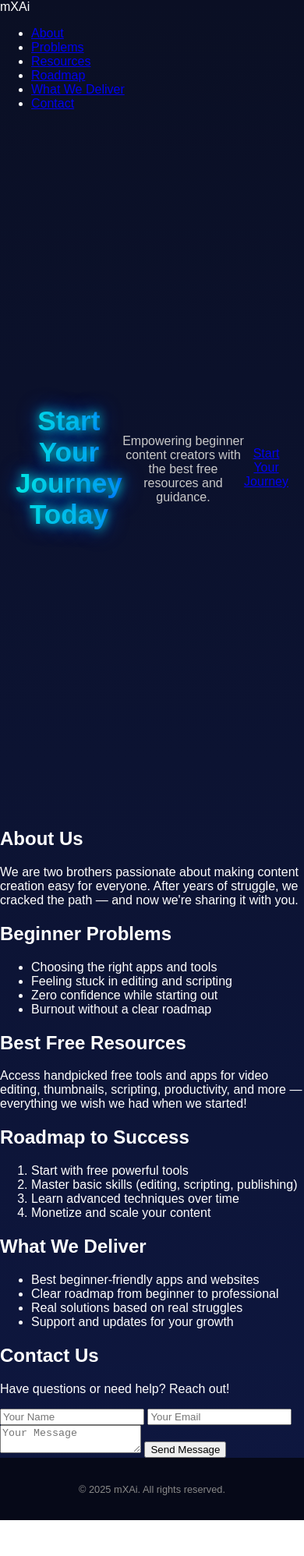
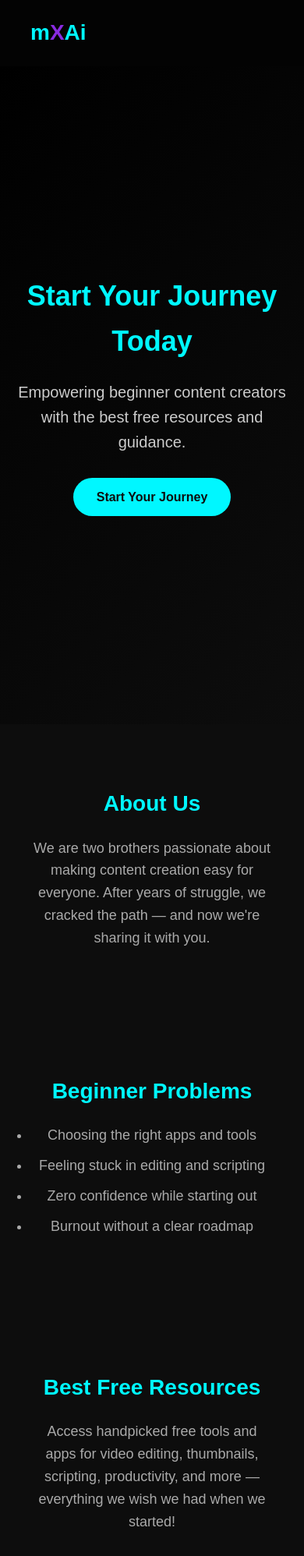
Before and after one commit to mxai0/mxai-creator-starter, a plain HTML site: page index.html in a window 390 px wide. Shown: the top 1996 px of the page at 78% size. Before the commit the page ends 1950 px from the top, so only its background shows below. Drawn offline with Linux system fonts and the light colour scheme.

Commit message:
Update style.css

```diff
--- a/style.css
+++ b/style.css
@@ -1,124 +1,174 @@
-body {
+/* Reset */
+* {
   margin: 0;
-  font-family: 'Poppins', sans-serif;
-  background: linear-gradient(#0a0f24, #0e1740);
-  color: white;
-  overflow-x: hidden;
-  scroll-behavior: smooth;
+  padding: 0;
+  box-sizing: border-box;
 }
 
-#particles-js {
-  position: fixed;
-  width: 100%;
-  height: 100%;
-  z-index: 0;
-  top: 0;
-  left: 0;
+body {
+  font-family: 'Poppins', sans-serif;
+  background: #0d0d0d;
+  color: #e0e0e0;
+  line-height: 1.6;
 }
 
+a {
+  color: inherit;
+  text-decoration: none;
+}
+
+ul, ol {
+  margin-left: 20px;
+}
+
+/* Header */
+.header {
+  display: flex;
+  justify-content: space-between;
+  align-items: center;
+  padding: 20px 10%;
+  background: rgba(0, 0, 0, 0.7);
+  backdrop-filter: blur(5px);
+  position: sticky;
+  top: 0;
+  z-index: 1000;
+}
+
+.logo {
+  font-size: 28px;
+  font-weight: bold;
+  color: #00f7ff;
+}
+
+.logo span {
+  color: #8a2be2;
+}
+
+.nav-links {
+  list-style: none;
+  display: flex;
+}
+
+.nav-links li {
+  margin: 0 15px;
+}
+
+.nav-links a:hover {
+  color: #00f7ff;
+}
+
+/* Hero */
 .hero {
+  height: 100vh;
+  background: linear-gradient(135deg, #000000, #0d0d0d);
   display: flex;
+  flex-direction: column;
+  justify-content: center;
   align-items: center;
-  justify-content: center;
   text-align: center;
-  min-height: 100vh;
-  padding: 20px;
-  z-index: 2;
-  position: relative;
+  padding: 0 20px;
 }
 
 .hero h1 {
-  font-size: 3rem;
-  background: linear-gradient(90deg, #00ffe1, #0051ff);
-  -webkit-background-clip: text;
-  -webkit-text-fill-color: transparent;
-  font-weight: 800;
-  animation: glow 3s infinite alternate;
-}
-
-@keyframes glow {
-  0% { text-shadow: 0 0 5px #00ffe1, 0 0 10px #0051ff; }
-  100% { text-shadow: 0 0 20px #00ffe1, 0 0 40px #0051ff; }
+  font-size: 48px;
+  margin-bottom: 20px;
+  color: #00f7ff;
+  animation: fadeIn 2s ease-in;
 }
 
 .hero p {
-  font-size: 1.2rem;
-  margin-top: 20px;
-  color: #c9c9c9;
+  font-size: 20px;
+  max-width: 600px;
+  margin-bottom: 30px;
+  color: #ccc;
 }
 
-.cta-btn {
-  display: inline-block;
-  margin-top: 30px;
-  background: #00ffe1;
-  color: #0a0f24;
-  padding: 15px 30px;
-  font-size: 1.2rem;
+.btn {
+  background: #00f7ff;
+  color: #0d0d0d;
+  padding: 12px 30px;
   border: none;
-  border-radius: 50px;
+  font-weight: bold;
+  border-radius: 30px;
+  transition: 0.3s;
   cursor: pointer;
-  font-weight: 600;
-  text-decoration: none;
-  transition: all 0.3s ease;
 }
 
-.cta-btn:hover {
-  background: #0051ff;
+.btn:hover {
+  background: #8a2be2;
   color: #fff;
 }
 
-section.features {
-  padding: 100px 20px;
+/* Sections */
+.section {
+  padding: 80px 10%;
   text-align: center;
-  position: relative;
-  z-index: 2;
 }
 
-.features h2 {
-  font-size: 2.5rem;
-  margin-bottom: 30px;
-  background: linear-gradient(90deg, #00ffe1, #0051ff);
-  -webkit-background-clip: text;
-  -webkit-text-fill-color: transparent;
+.section h2 {
+  font-size: 36px;
+  margin-bottom: 20px;
+  color: #00f7ff;
 }
 
-.features p, .features ul {
-  color: #b0b0b0;
-  font-size: 1.1rem;
-  max-width: 800px;
-  margin: auto;
+.section p,
+.section ul,
+.section ol {
+  max-width: 700px;
+  margin: 0 auto;
+  font-size: 18px;
+  color: #aaa;
 }
 
-.features ul {
-  list-style: none;
-  padding: 0;
-}
-
-.features ul li {
+.section ul li,
+.section ol li {
   margin-bottom: 10px;
 }
 
-section.join {
-  padding: 100px 20px;
-  text-align: center;
-  background: rgba(255, 255, 255, 0.05);
-  border-radius: 20px;
-  margin: 50px 20px;
+/* Contact Form */
+form {
+  display: flex;
+  flex-direction: column;
+  gap: 15px;
+  margin-top: 20px;
 }
 
-footer {
-  padding: 20px;
-  background: #060918;
-  font-size: 0.8rem;
-  text-align: center;
-  color: #888;
-  z-index: 2;
-  position: relative;
+form input, form textarea {
+  padding: 12px;
+  border: none;
+  border-radius: 5px;
+  background: #1a1a1a;
+  color: #eee;
 }
 
-@media(max-width:768px){
-  .hero h1 { font-size: 2.2rem; }
-  .hero p { font-size: 1rem; }
-  .cta-btn { padding: 12px 25px; font-size: 1rem; }
-  .features h2 { font-size: 2rem; }
+form button {
+  align-self: center;
 }
+
+/* Footer */
+.footer {
+  text-align: center;
+  padding: 20px;
+  background: #111;
+  font-size: 14px;
+  color: #555;
+}
+
+/* Animations */
+@keyframes fadeIn {
+  from { opacity: 0; transform: translateY(-20px); }
+  to { opacity: 1; transform: translateY(0); }
+}
+
+/* Responsive */
+@media (max-width: 768px) {
+  .nav-links {
+    display: none;
+  }
+  .hero h1 {
+    font-size: 36px;
+  }
+  .section h2 {
+    font-size: 28px;
+  }
+}
```
